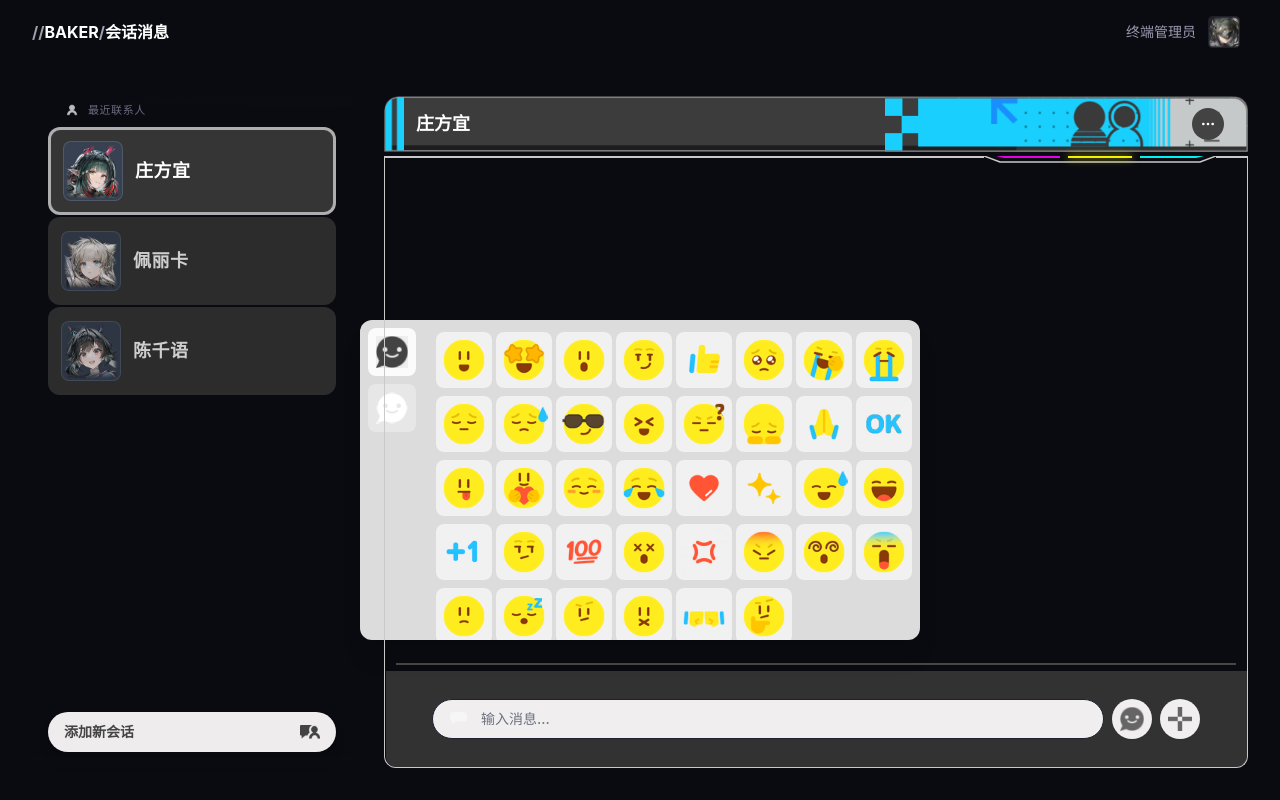
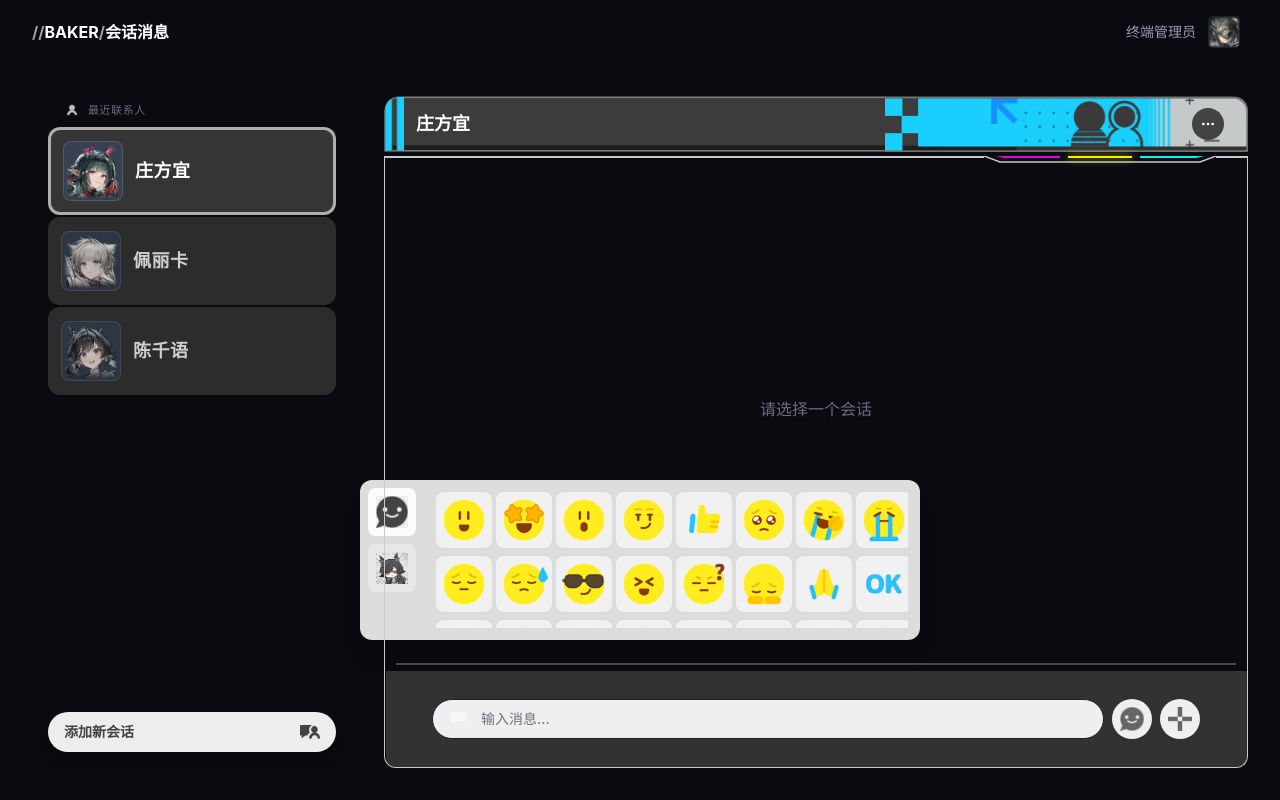
Before and after one commit to wuduwoniu/Endfield-Baker, a React (Vite) app: page / in a window 1280 px wide. Both pictures are taken after a click on the button 1132 px from the left and 718 px from the top of the page. Built offline with nearby package versions, Linux system fonts and the light colour scheme.

Commit message:
fix: unify panel height across tabs, use actual sticker as tab icon

```diff
--- a/src/components/Input/StickerPanel.jsx
+++ b/src/components/Input/StickerPanel.jsx
@@ -6,7 +6,7 @@ const BAKER = '/baker-assets'
 
 const TABS = [
   { key: 'emoji', icon: `${BAKER}/icons/chat_emoji.png`, label: 'Emoji' },
-  { key: 'sticker', icon: `${BAKER}/icons/icon_sns_chat_emoticon.png`, label: '贴图' },
+  { key: 'sticker', icon: `${BAKER}/stickers/game/sticker_game_001.png`, label: '贴图' },
 ]
 
 export default function StickerPanel({ onSelectEmoji, onSelectSticker, onClose }) {
@@ -43,7 +43,7 @@ export default function StickerPanel({ onSelectEmoji, onSelectSticker, onClose }
         {/* Right content area */}
         <div className="flex-1 p-3 overflow-y-auto max-h-[320px]">
           {tab === 'emoji' ? (
-            <div className="grid grid-cols-8 gap-2">
+            <div className="grid grid-cols-8 gap-2 max-h-[136px] overflow-y-auto">
               {EMOJI_KEYS.map((key) => {
                 const src = getEmojiSrc(key)
                 return (
```
